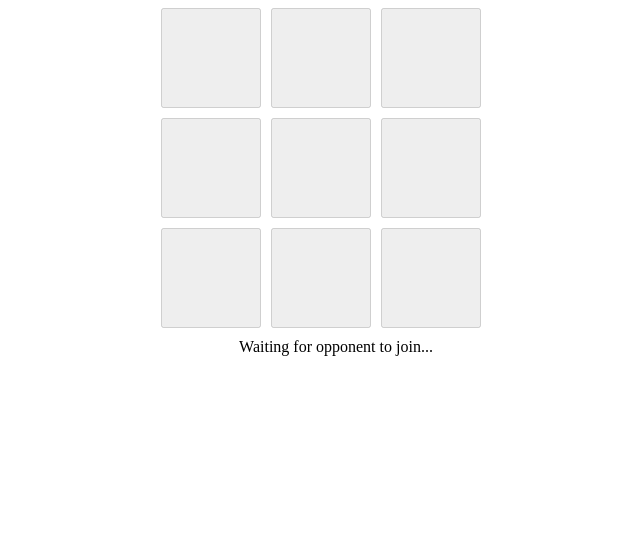
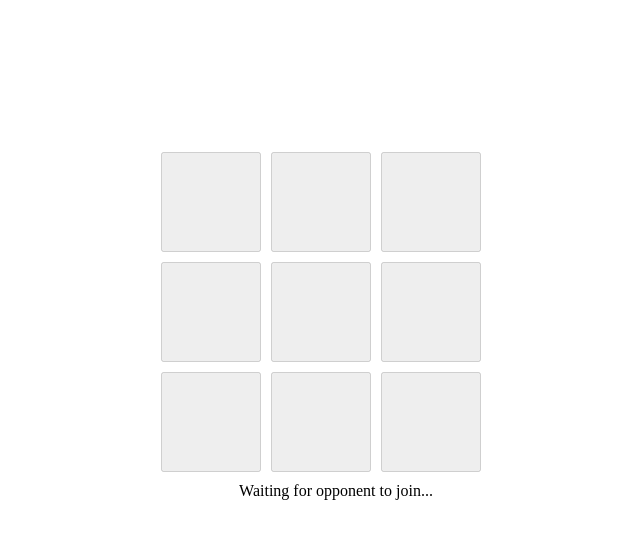
Before and after one commit to technobaba418/tictactoe, a website: page public/index.html in a window 1280 px wide. Shown: the whole page, without its empty margins (304-944 px from the left). Drawn offline with nearby package versions, Linux system fonts and the light colour scheme; no server answers.

Commit message:
Update index.html

```diff
--- a/public/index.html
+++ b/public/index.html
@@ -5,7 +5,7 @@
     <title>Socket.IO chat</title>
     <link rel="stylesheet" href="./css/style.css">
   </head>
-  <body>
+  <body><br><br><br><br><br><br><br><br>
     <div class="board">
       <button id="a0"></button>
       <button id="a1"></button>
```
